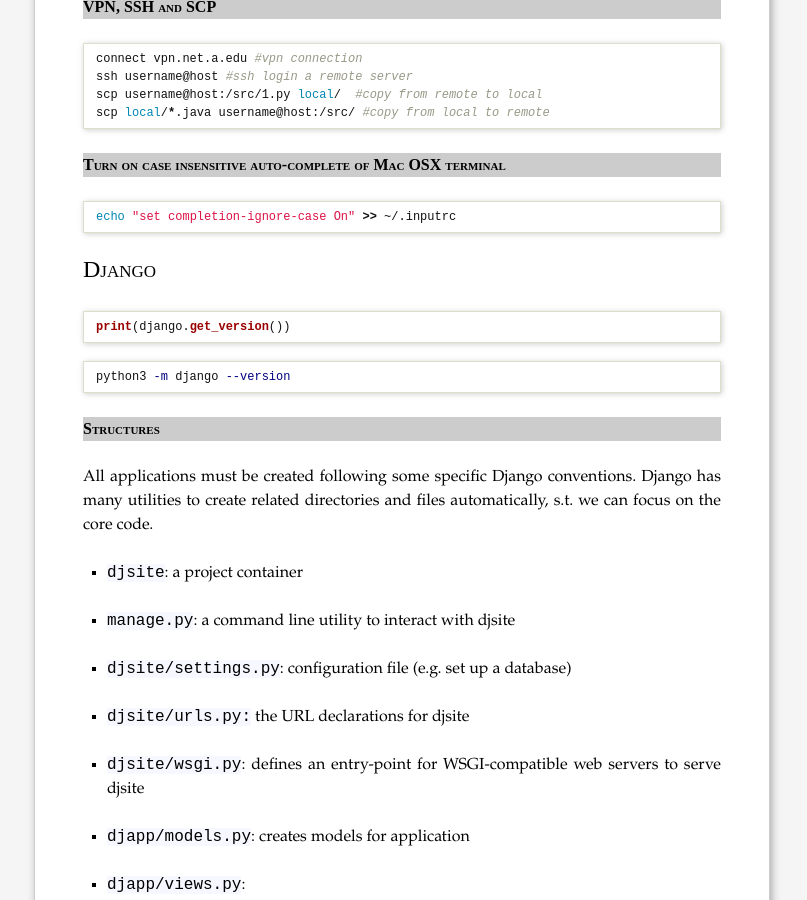
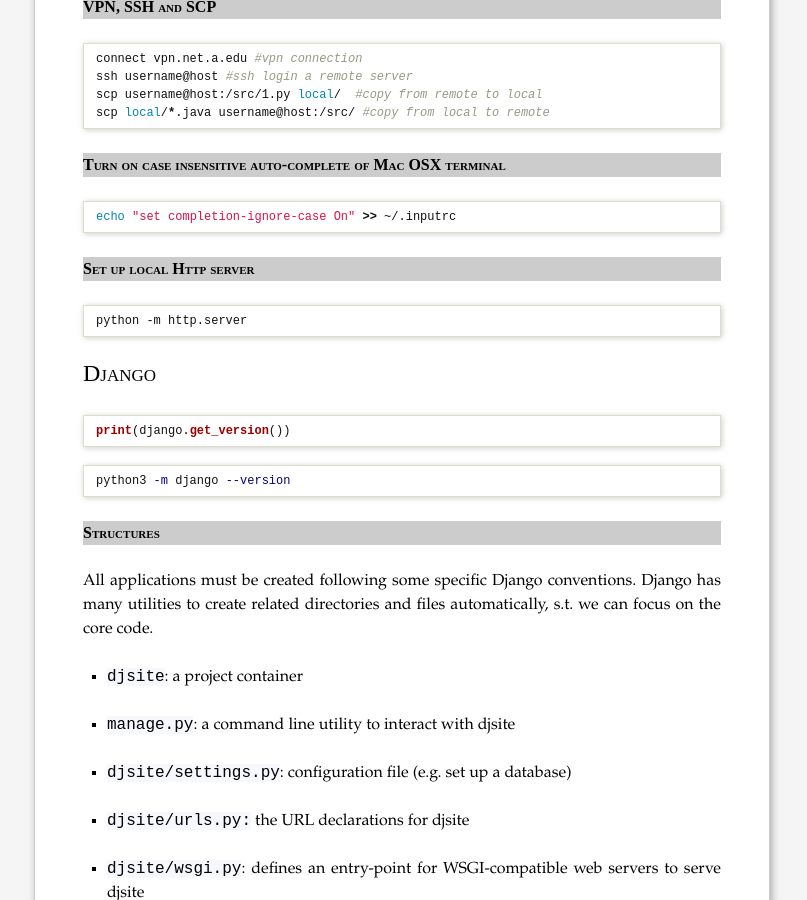
Before and after one commit to horsehour/horsehour.github.io, a Jekyll site: the page built from blog/_posts/2016-05-15-quick-cheat-sheets-develop.md, in a window 1280 px wide and 900 px high, scrolled down 1846 px. Shown: the whole window, without its empty margins (238-1045 px from the left). Built offline with Jekyll 4.4.1, drawn with Linux system fonts in a browser that asks for light colours; comment, search, counter and statistics services are not loaded.

Commit message:
Run local http server with python's package

````diff
--- a/blog/_posts/2016-05-15-quick-cheat-sheets-develop.md
+++ b/blog/_posts/2016-05-15-quick-cheat-sheets-develop.md
@@ -102,6 +102,11 @@
 ## Turn on case insensitive auto-complete of Mac OSX terminal
 ```bash
 echo "set completion-ignore-case On" >> ~/.inputrc
+```
+
+## Set up local Http server
+```
+python -m http.server
 ```
 
 # Django
````
Also changed, not shown: 4 other files.
